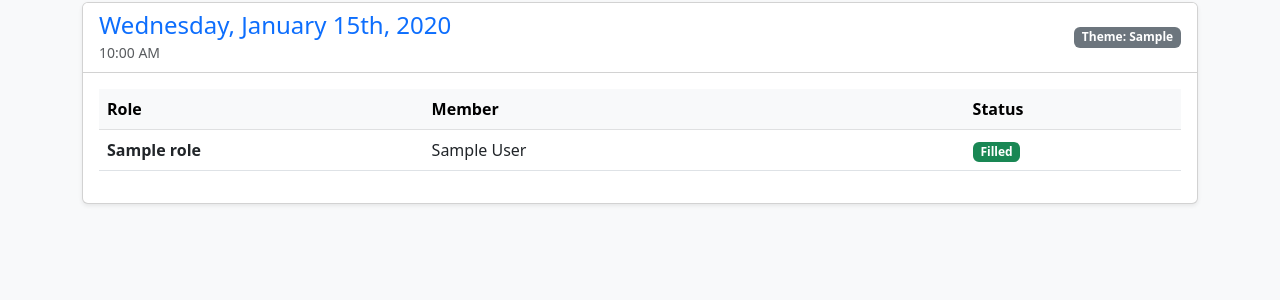
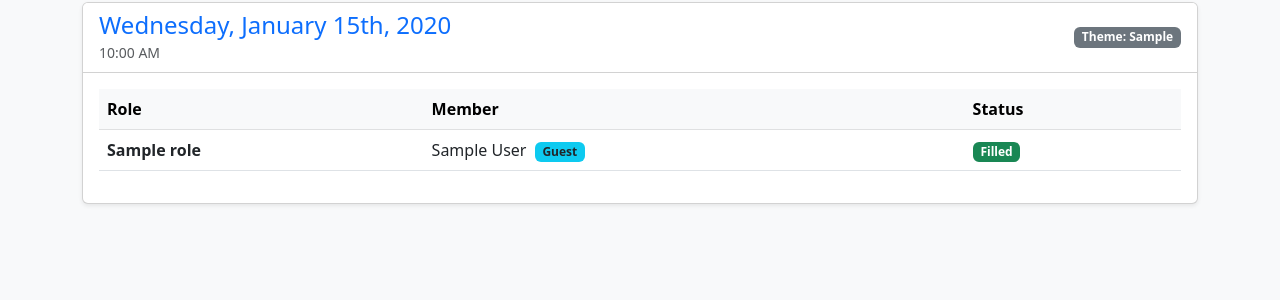
Before and after one commit to ralatsdc/speakup, a Django app: template meetings/templates/meetings/upcoming.html in a window 1280 px wide. Shown: the part 150-450 px from the top of the page. Run offline with Django 4.2, Linux system fonts and the light colour scheme; the template is opened without the code that fills it: values that come from a table or form of the project are taken from there, others are empty; tables that the repository leaves empty hold one stand-in row (values such as "Sample post"); some libraries are stand-ins or nearby versions.

Commit message:
Update template to distinguish guests, member, and officers on agenda

```diff
--- a/meetings/templates/meetings/partials/role_row.html
+++ b/meetings/templates/meetings/partials/role_row.html
@@ -7,8 +7,21 @@
     <td class="align-middle">
         {% if assignment.user %}
             {% if assignment.user == user %}
-                <!-- It's ME: Show Drop Button -->
+                <!-- It's ME -->
                 <span class="text-success fw-bold me-2">You</span>
+
+                <!-- NEW: Show my status if I am a guest
+                {% if user.is_guest %}
+                    <span class="badge rounded-pill bg-info text-dark me-2">Guest</span>
+                {% endif %} -->
+                <!-- Or, distinguish "Member" vs "Officer" vs "Guest" -->
+                {% if assignment.user.is_guest %}
+                    <span class="badge bg-info text-dark ms-1">Guest</span>
+                {% elif assignment.user.is_officer %}
+                    <span class="badge bg-warning text-dark ms-1">Officer</span>
+                {% else %}
+                    <span class="badge bg-light text-dark border ms-1">Member</span>
+                {% endif %}
                 <button class="btn btn-sm btn-outline-danger"
                         hx-post="{% url 'toggle_role' assignment.id %}"
                         hx-target="#role-row-{{ assignment.id }}"
@@ -16,8 +29,21 @@
                     Drop Role
                 </button>
             {% else %}
-                <!-- It's someone else: Show Name -->
+                <!-- It's someone else -->
                 {{ assignment.user.first_name }} {{ assignment.user.last_name }}
+
+                <!-- NEW: Show Guest Badge for others
+                {% if assignment.user.is_guest %}
+                    <span class="badge rounded-pill bg-info text-dark ms-1">Guest</span>
+                {% endif %} -->
+                <!-- Or, distinguish "Member" vs "Officer" vs "Guest" -->
+                {% if assignment.user.is_guest %}
+                    <span class="badge bg-info text-dark ms-1">Guest</span>
+                {% elif assignment.user.is_officer %}
+                    <span class="badge bg-warning text-dark ms-1">Officer</span>
+                {% else %}
+                    <span class="badge bg-light text-dark border ms-1">Member</span>
+                {% endif %}
             {% endif %}
         {% else %}
             <!-- It's Open: Show Sign Up Button -->
```
